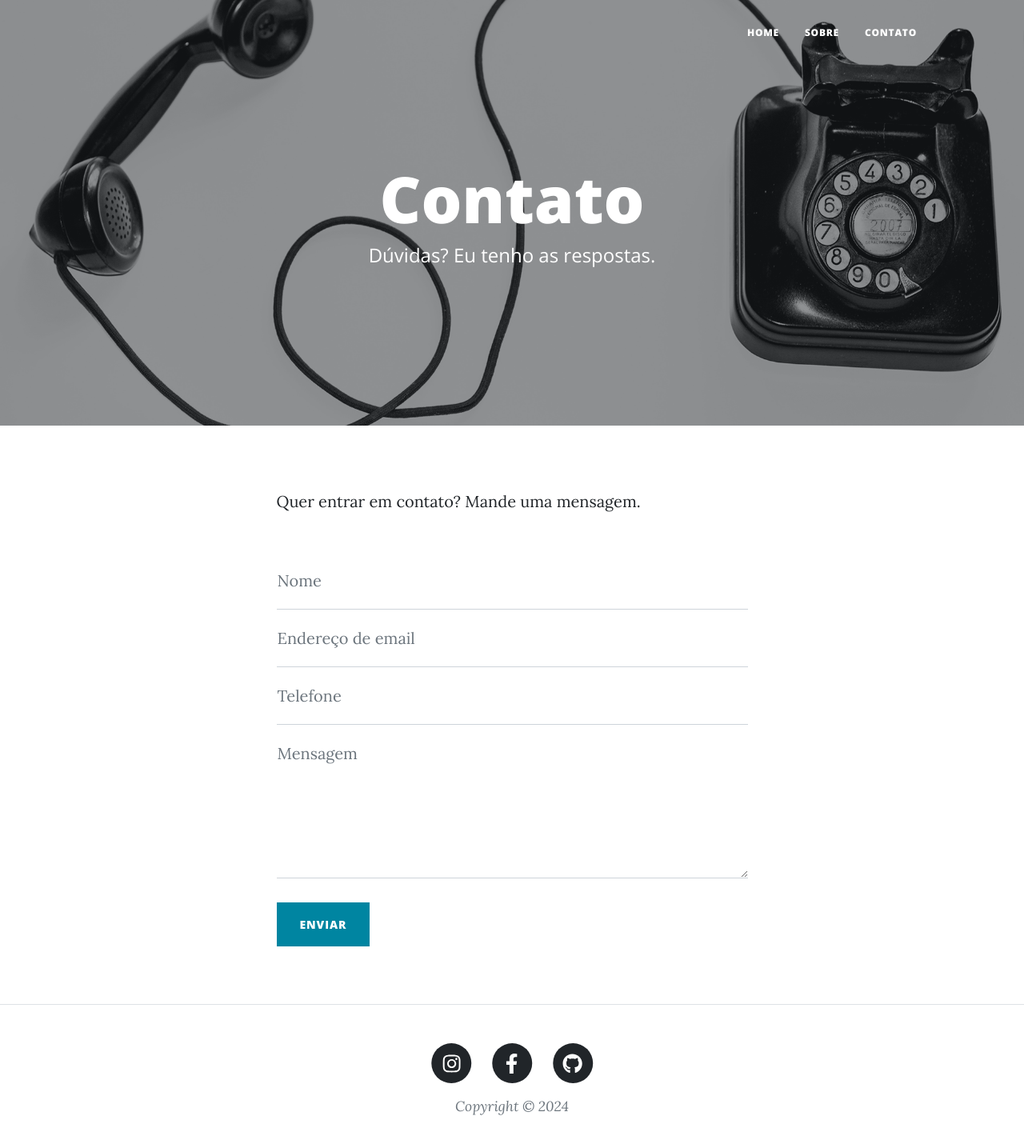
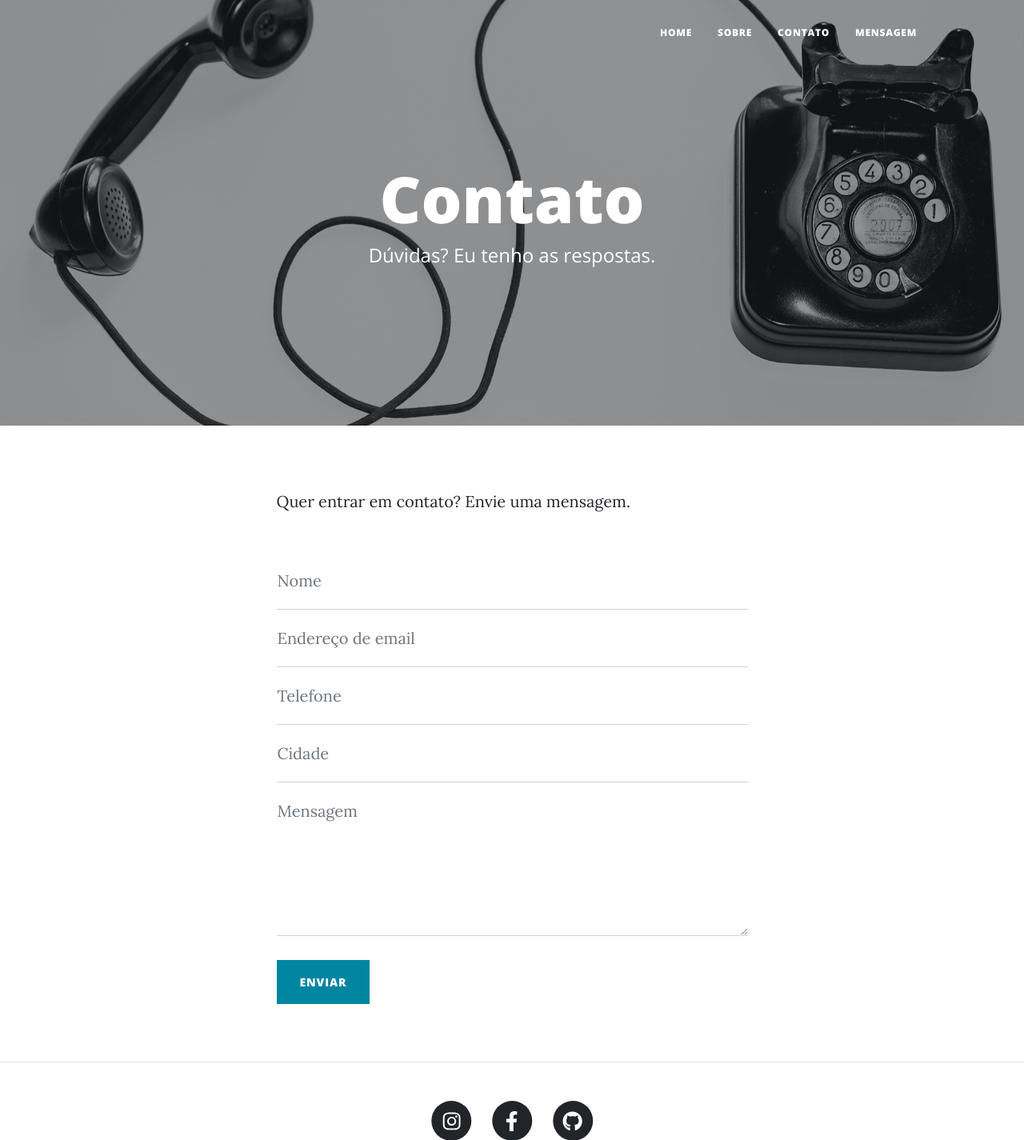
Before and after one commit to luanatslima/blog_2, a Django app: page /contato/ in a window 1280 px wide. Shown: the top 1425 px of the page at 80% size. Before the commit the page ends 1394 px from the top, so only its background shows below. Run offline with Django 5.2, Linux system fonts and the light colour scheme; data that the repository does not hold is empty; some libraries are stand-ins or nearby versions.

Commit message:
Novo template

```diff
--- a/blog/models.py
+++ b/blog/models.py
@@ -30,6 +30,7 @@ class Mensagem(models.Model):
     email = models.EmailField()
     telefone = models.CharField(max_length=12)
     mensagem = models.CharField(max_length=1000)
+    cidade = models.CharField(max_length=100, blank=True)
     lida = models.BooleanField(default=False)
 
     def __str__(self):
--- a/blog/templates/base.html
+++ b/blog/templates/base.html
@@ -32,6 +32,7 @@
                         <li class="nav-item"><a class="nav-link px-lg-3 py-3 py-lg-4" href="{% url 'index' %}">Home</a></li>
                         <li class="nav-item"><a class="nav-link px-lg-3 py-3 py-lg-4" href="{% url 'sobre' %}">Sobre</a></li>
                         <li class="nav-item"><a class="nav-link px-lg-3 py-3 py-lg-4" href="{% url 'contato' %}">Contato</a></li>
+                        <li class="nav-item"><a class="nav-link px-lg-3 py-3 py-lg-4" href="{% url 'mensagem' %}">Mensagem</a></li>
                     </ul>
                 </div>
             </div>
--- a/blog/templates/contato.html
+++ b/blog/templates/contato.html
@@ -23,14 +23,14 @@
             <div class="container px-4 px-lg-5">
                 <div class="row gx-4 gx-lg-5 justify-content-center">
                     <div class="col-md-10 col-lg-8 col-xl-7">
-                        <p>Quer entrar em contato? Mande uma mensagem.</p>
+                        <p>Quer entrar em contato? Envie uma mensagem.</p>
                         <div class="my-5">
                             <form id="contactForm" method="POST">
                                 {% csrf_token %}
                                 <div class="form-floating">
-                                    <input class="form-control" id="nome" name="nome" type="text" placeholder="Digite seu nome..." data-sb-validations="required" />
+                                    <input class="form-control {% if erro %}is-invalid{% endif%}" id="nome" name="nome" type="text" placeholder="Digite seu nome..." required />
                                     <label for="name">Nome</label>
-                                    <div class="invalid-feedback" data-sb-feedback="name:required">A name is required.</div>
+                                    <div class="invalid-feedback">A nome é obrigatório</div>
                                 </div>
                                 <div class="form-floating">
                                     <input class="form-control" id="email" name="email" type="email" placeholder="Digite seu email..." data-sb-validations="required,email" />
@@ -42,6 +42,11 @@
                                     <input class="form-control" id="telefone" name="telefone" type="tel" placeholder="Digite seu telefone..." data-sb-validations="required" />
                                     <label for="phone">Telefone</label>
                                     <div class="invalid-feedback" data-sb-feedback="phone:required">A phone number is required.</div>
+                                </div>
+                                <div class="form-floating">
+                                    <input class="form-control" id="cidade" name="cidade" type="cidade" placeholder="Digite sua cidade..." data-sb-validations="required" />
+                                    <label for="cidade">Cidade</label>
+                                    <div class="invalid-feedback" data-sb-feedback="cidade:required">A city is required.</div>
                                 </div>
                                 <div class="form-floating">
                                     <textarea class="form-control" id="mensagem" name="mensagem" placeholder="Digite sua mensagem..." style="height: 12rem" data-sb-validations="required"></textarea>
--- a/blog/urls.py
+++ b/blog/urls.py
@@ -6,4 +6,5 @@ urlpatterns = [
     path('post/<int:post_id>', views.post, name='post'),
     path('sobre/', views.sobre, name='sobre'),
     path('contato/', views.contato, name='contato'),
+    path('mensagem/', views.mensagens, name='mensagem'),
 ]
--- a/blog/views.py
+++ b/blog/views.py
@@ -30,14 +30,38 @@ def contato(request):
         print(request.POST['email'])
         print(request.POST['telefone'])
         print(request.POST['mensagem'])
+        print(request.POST['cidade'])
+
+        if request.method == "POST":
+            context['erro'] = {}
+            if not request.POST['nome']:
+                context['erro']['nome'] = True
+            if not request.POST['email']:
+                context['erro']['email'] = True
+            if not request.POST['telefone']:
+                context['erro']['telefone'] = True
+            if not request.POST['cidade']:
+                context['erro']['cidade'] = True
+            if not request.POST['mensagem']:
+                context['erro']['mensagem'] = True
+            if context['erro']:
+                return render(request, "contato.html", context)
 
         mensagem = Mensagem(nome = request.POST['nome'],
         email = request.POST['email'],
         telefone = request.POST['telefone'],
+        cidade = request.POST['cidade'],
         mensagem = request.POST['mensagem'])
 
         mensagem.save()
 
-        return render(request, 'contato.html', context)
+        return render(request, "contato.html", context)
     else:
-        return render(request, 'contato.html', context)
+        return render(request, "contato.html", context)
+
+def mensagens(request):
+    context = {
+        "mensagens": Mensagem.objects.all(),
+        "blog": Blog.objects.first(),
+    }
+    return render(request, 'mensagem.html', context)
```
Also changed, not shown: blog/templates/mensagem.html (added, +21 -0 lines), blog/migrations/0010_mensagem_cidade.py (added). Lines whose indentation alone changed are shown as unchanged.
